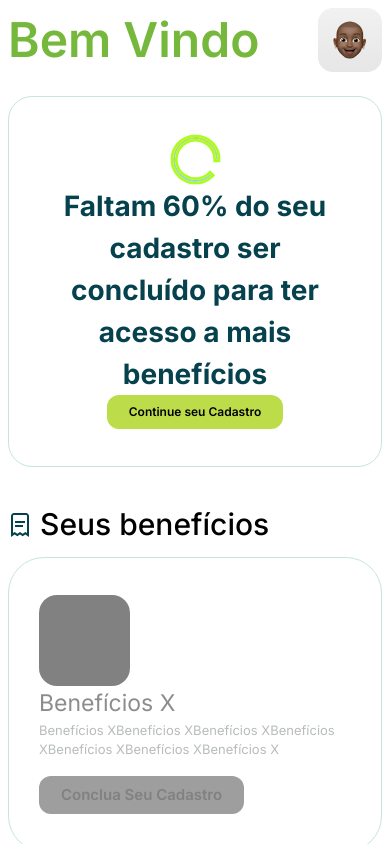
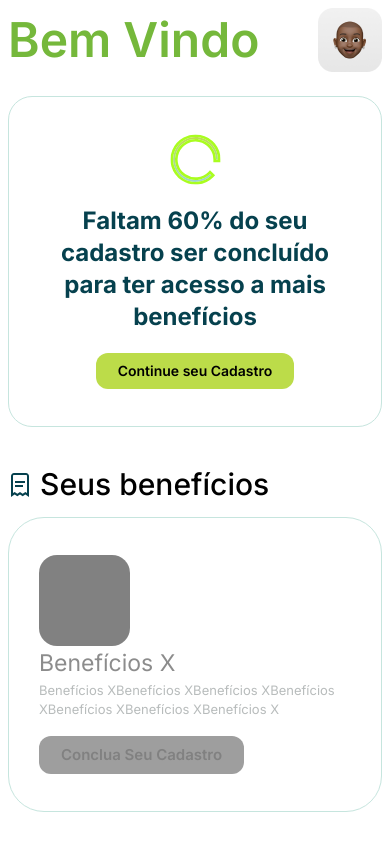
Before and after one commit to BahianDev/viva-amazonia, a Next.js app: page /dashboard in a window 390 px wide. Shown: the top 844 px of the page. Built offline with nearby package versions, Linux system fonts and the light colour scheme.

Commit message:
fix: responsive

```diff
--- a/app/dashboard/page.tsx
+++ b/app/dashboard/page.tsx
@@ -60,7 +60,7 @@ export default function Dashboard() {
             className="w-[64px] h-[64px]"
           />
         </div>
-        <div className="flex flex-col md:flex-row items-center px-[33px] py-[37px] rounded-[24px] border-apoioazulpistache border-[1px] bg-white justify-between mt-6">
+        <div className="flex flex-col md:flex-row items-center px-[33px] py-[37px] rounded-[24px] border-apoioazulpistache border-[1px] gap-5 bg-white  mt-6">
           <Image
             src={"/circle.svg"}
             width={51}
@@ -68,13 +68,13 @@ export default function Dashboard() {
             alt="circle"
             className="w-[51px] h-[51px]"
           />
-          <span className="text-primary text-[28px] font-bold text-center">
+          <span className="text-primary text-2xl font-bold text-center md:text-left">
             Faltam 60% do seu cadastro ser concluído para ter acesso a mais
             benefícios
           </span>
           <Link
             href={"/production-plan"}
-            className="pt-[8px] pb-[8px] pl-[22px] pr-[22px] bg-secondary text-[12px] text-center font-semibold rounded-xl hover:scale-105"
+            className="pt-[8px] pb-[8px] pl-[22px] pr-[22px] bg-secondary text-sm text-center font-semibold rounded-xl hover:scale-105"
           >
             Continue seu Cadastro
           </Link>
```
